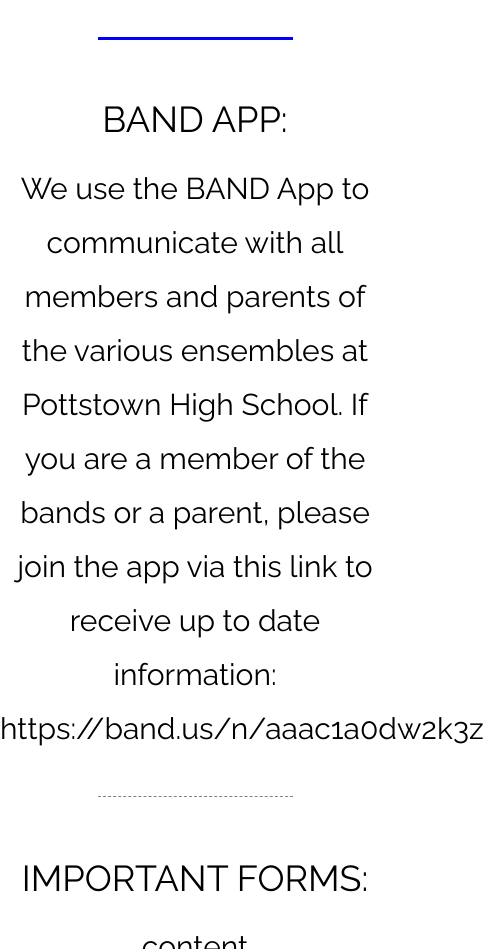
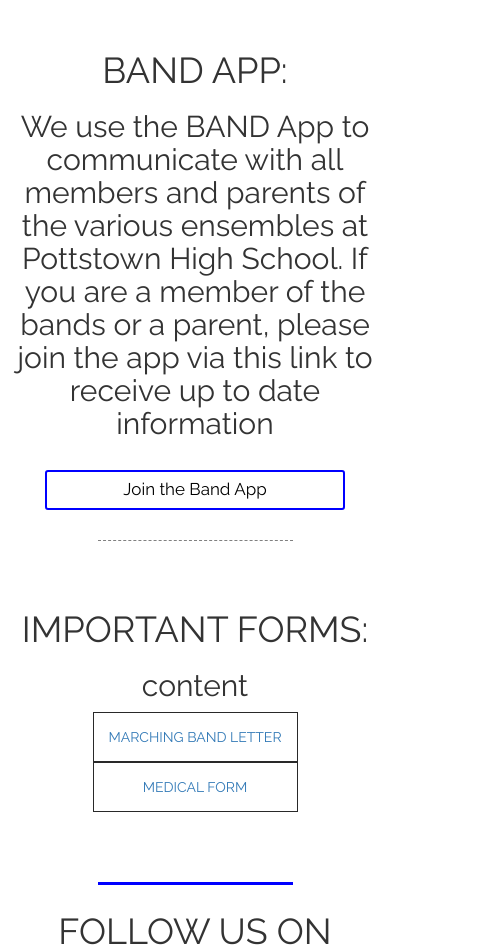
Before and after one commit to arbonillagarcia/PottstownBands, a plain HTML site: page index.html in a window 390 px wide. Shown: the part 1051-2000 px from the top of the page, 500 px wide, since content can reach past the window. Drawn offline with nearby package versions, Linux system fonts and the light colour scheme.

Commit message:
Update
Removed important forms from mobile and changed to buttons. Added a button for joining the band app.

```diff
--- a/css/main.css
+++ b/css/main.css
@@ -1,3 +1,5 @@
+@import url(https://maxcdn.bootstrapcdn.com/bootstrap/3.3.4/css/bootstrap.min.css);
+
 
 body,h1,h2,h3,h4,h5,h6 {font-family: "Raleway", sans-serif}
 
@@ -80,6 +82,89 @@ body, html {
 
 }
 
+.button1 {
+    background-color: white;
+    color: black;
+    border: 1px solid #292929;
+    width: 205px;
+    height: 50px
+}
+
+.button2 {
+    background-color: white;
+    color: black;
+    border: 1px solid #292929;
+    width: 205px;
+    height: 50px;
+}
+
+.button1:hover {
+    background-color: #e7e7e7;
+}
+
+.button2:hover {
+    background-color: #e7e7e7;
+}
+
+.buttons {
+    text-decoration: none;
+}
+
+a.animated-button.thar-three {
+    margin-top: 30px;
+	color: black;
+	cursor: pointer;
+	display: block;
+	position: relative;
+	border: 2px solid blue;
+	transition: all 0.4s cubic-bezier(0.42, 0, 0.58, 1);
+    font-size: 17px;
+0s;
+    width: 300px;
+}
+a.animated-button.thar-three:hover {
+	color: white !important;
+	background-color: transparent;
+	text-shadow: nthree;
+}
+a.animated-button.thar-three:hover:before {
+	left: 0%;
+	right: auto;
+	width: 100%;
+}
+a.animated-button.thar-three:before {
+	display: block;
+	position: absolute;
+	top: 0px;
+	right: 0px;
+	height: 100%;
+	width: 0px;
+	z-index: -1;
+	content: '';
+	color: #000 !important;
+	background: blue;
+	transition: all 0.4s cubic-bezier(0.42, 0, 0.58, 1);
+0s;
+}
+
+@media screen and (max-width: 600px) {
+  .insideContent {
+    display: none;
+  }
+}
+
+@media screen and (min-width: 600px) {
+  .button1 {
+    display: none;
+  }
+}
+
+@media screen and (min-width: 600px) {
+  .button2 {
+    display: none;
+  }
+}
+
 @media screen and (max-width: 600px) {
   .column {
     width: 100%;
--- a/index.html
+++ b/index.html
@@ -6,8 +6,10 @@
 <link rel="stylesheet" href="https://www.w3schools.com/w3css/4/w3.css">
 <link rel="stylesheet" href="https://fonts.googleapis.com/css?family=Raleway">
 <link rel="stylesheet" href="https://cdnjs.cloudflare.com/ajax/libs/font-awesome/4.7.0/css/font-awesome.min.css">
+<link rel="stylesheet" href="css/hover.css">
 <link rel="stylesheet" href="css/main.css">
 <link rel="stylesheet" href="css/navbar.css">
+
 <body>
 
 <!-- Nav Bar -->
@@ -81,7 +83,8 @@
     <div class="hl"></div>
     <div>
         <h1 class="bandApp">BAND APP:</h1>
-        <h2 class="bandAppCont">We use the BAND App to communicate with all members and parents of the various ensembles at Pottstown High School. If you are a member of the bands or a parent, please join the app via this link to receive up to date information: https://band.us/n/aaac1a0dw2k3z</h2>
+        <h2 class="bandAppCont">We use the BAND App to communicate with all members and parents of the various ensembles at Pottstown High School. If you are a member of the bands or a parent, please join the app via this link to receive up to date information</h2>
+        <center><a href="https://band.us/n/aaac1a0dw2k3z" class="btn btn-sm animated-button thar-three">Join the Band App</a></center>
     </div>
     <div class="hl2"></div>
     <div>
@@ -89,8 +92,14 @@
         <h2 class="importantFormsCont">content</h2>
         <div class="insideContent">
         <center><embed src="https://drive.google.com/file/d/1OdV2uiQ9NY1joe2rNPfufozhOxJOKt85/preview" width="500" height="620">
-        <embed src="https://drive.google.com/file/d/1L1gEzOn4j_XaEClHkZA_HeK-Fr9VWbIx/preview" width="500" height="620"></center>
+        <embed src="https://drive.google.com/file/d/1L1gEzOn4j_XaEClHkZA_HeK-Fr9VWbIx/preview" width="500" height="620">
+
+            </center>
         </div>
+        <center>
+            <button class="button button1"><a href="https://drive.google.com/file/d/1OdV2uiQ9NY1joe2rNPfufozhOxJOKt85/view" target="_blank" class="buttons">MARCHING BAND LETTER</a></button>
+            <button class="button button2"><a href="https://drive.google.com/file/d/1L1gEzOn4j_XaEClHkZA_HeK-Fr9VWbIx/view" target="_blank" class="buttons">MEDICAL FORM</a></button>
+        </center>
 
     </div>
     <div class="hl3"></div>
@@ -98,7 +107,7 @@
         <h1 class="bandApp">FOLLOW US ON SOCIAL MEDIA:</h1>
         <h2 class="bandAppCont">content</h2>
     </div>
-</div>
+
 
 <!-- Scripts and Footer -->
 <script>
```
Also changed, not shown: audition.html (+1 -0 lines).
